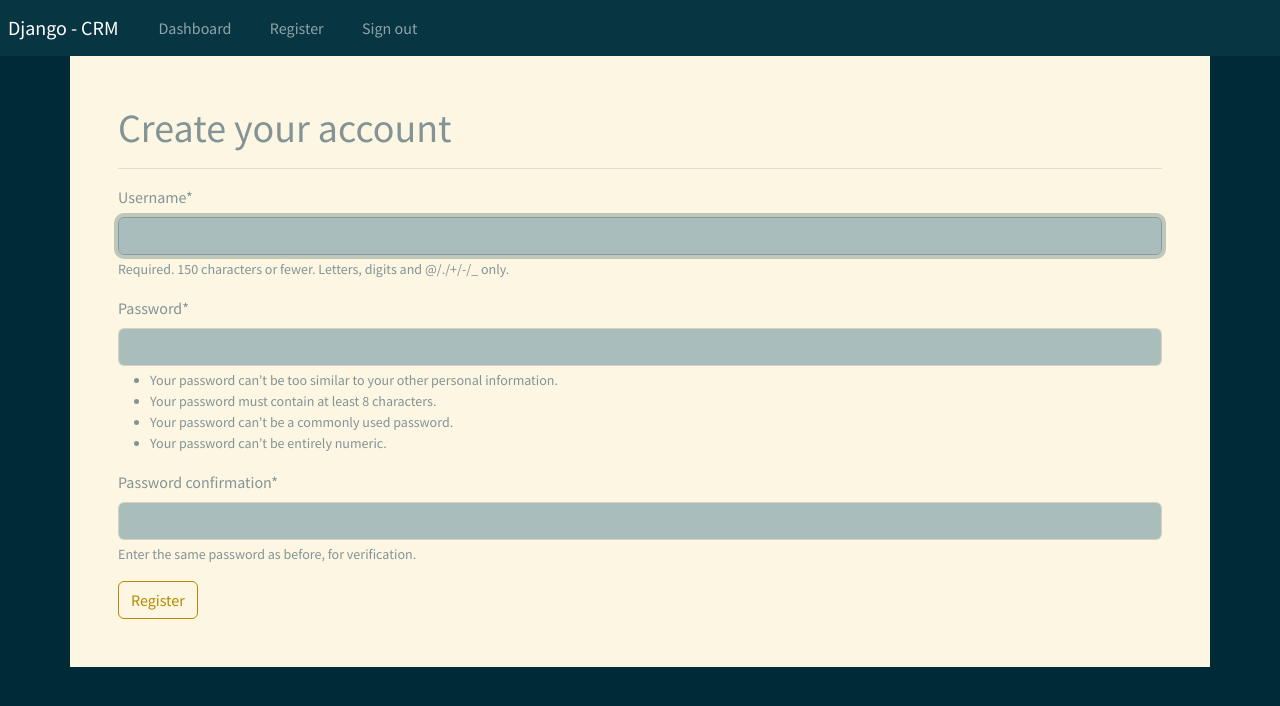
After one commit to Abdulrahman-K-S/CRM-System, a Django app: page /register/ in a window 1280 px wide. The commit adds this page. Shown: the top 706 px of the page. Run offline with Django 5.2, Linux system fonts and the light colour scheme; some libraries are stand-ins or nearby versions.

Commit message:
feat: add the ability for users to register
Used crispy forms to enhance the register form

```diff
--- a/CRM/CRM/settings.py
+++ b/CRM/CRM/settings.py
@@ -28,8 +28,12 @@ INSTALLED_APPS = [
     'django.contrib.staticfiles',
     'rest_framework',
     'rest_framework_simplejwt',
-    'web'
+    'web',
+    'crispy_forms',
+    'crispy_bootstrap4'
 ]
+
+CRISPY_TEMPLATE_PACK = 'bootstrap4'
 
 REST_FRAMEWORK = {
     'DEFAULT_AUTHENTICATION_CLASSES': (
--- a/CRM/templates/parts/navbar.html
+++ b/CRM/templates/parts/navbar.html
@@ -22,6 +22,10 @@
             </li>
             &nbsp;     &nbsp;     &nbsp;
             <li class="nav-item">
+              <a class="nav-link" href="{% url 'register' %}">Register &nbsp; <i class="fa fa-lock" aria-hidden="true"></i> </a>
+            </li>
+            &nbsp;     &nbsp;     &nbsp;
+            <li class="nav-item">
               <a class="nav-link" href="">Sign out &nbsp; <i class="fa fa-sign-out" aria-hidden="true"></i> </a>
             </li>
             &nbsp;     &nbsp;     &nbsp;
--- /dev/null
+++ b/CRM/templates/web/register.html
@@ -0,0 +1,22 @@
+{% extends 'base.html' %}
+
+{% load crispy_forms_tags %}
+
+{% block content %}
+
+<div class="container bg-light shadow-md p-5 form-layout">
+
+    <h1>Create your account</h1>
+    <hr>
+
+    <form action="" method="post" autocomplete="off">
+        {% csrf_token %}
+
+        {{ form|crispy }}
+
+        <button type="submit" class="btn btn-outline-primary">Register</button>
+    </form>
+
+</div>
+
+{% endblock%}
--- /dev/null
+++ b/CRM/web/forms.py
@@ -0,0 +1,9 @@
+from django import forms
+from django.contrib.auth.forms import UserCreationForm, AuthenticationForm
+from django.contrib.auth.models import User
+
+
+class RegisterUserForm(UserCreationForm):
+    class Meta:
+        model = User
+        fields = ['username', 'password1', 'password2']
--- a/CRM/web/urls.py
+++ b/CRM/web/urls.py
@@ -2,5 +2,6 @@ from django.urls import path
 from . import views
 
 urlpatterns = [
-    path('', views.index)
+    path('', views.index),
+    path('register/', views.register, name='register')
 ]
--- a/CRM/web/views.py
+++ b/CRM/web/views.py
@@ -1,5 +1,20 @@
-from django.shortcuts import render
+from django.shortcuts import render, redirect
+from .forms import RegisterUserForm
 
-# Create your views here.
+
 def index(request):
     return render(request, 'web/index.html')
+
+def register(request):
+    form = RegisterUserForm()
+
+    if request.method == 'POST':
+        form = RegisterUserForm(request.POST)
+        if form.is_valid():
+            form.save()
+            # return redirect('login')
+    else:
+        form = RegisterUserForm()
+
+    context = {'form': form}
+    return render(request, 'web/register.html', context)
--- a/requirments.txt
+++ b/requirments.txt
@@ -1,4 +1,6 @@
 django
 djangorestframework
 djangorestframework_simplejwt
+django-crispy-forms
+crispy-bootstrap4
 color_cli
```
